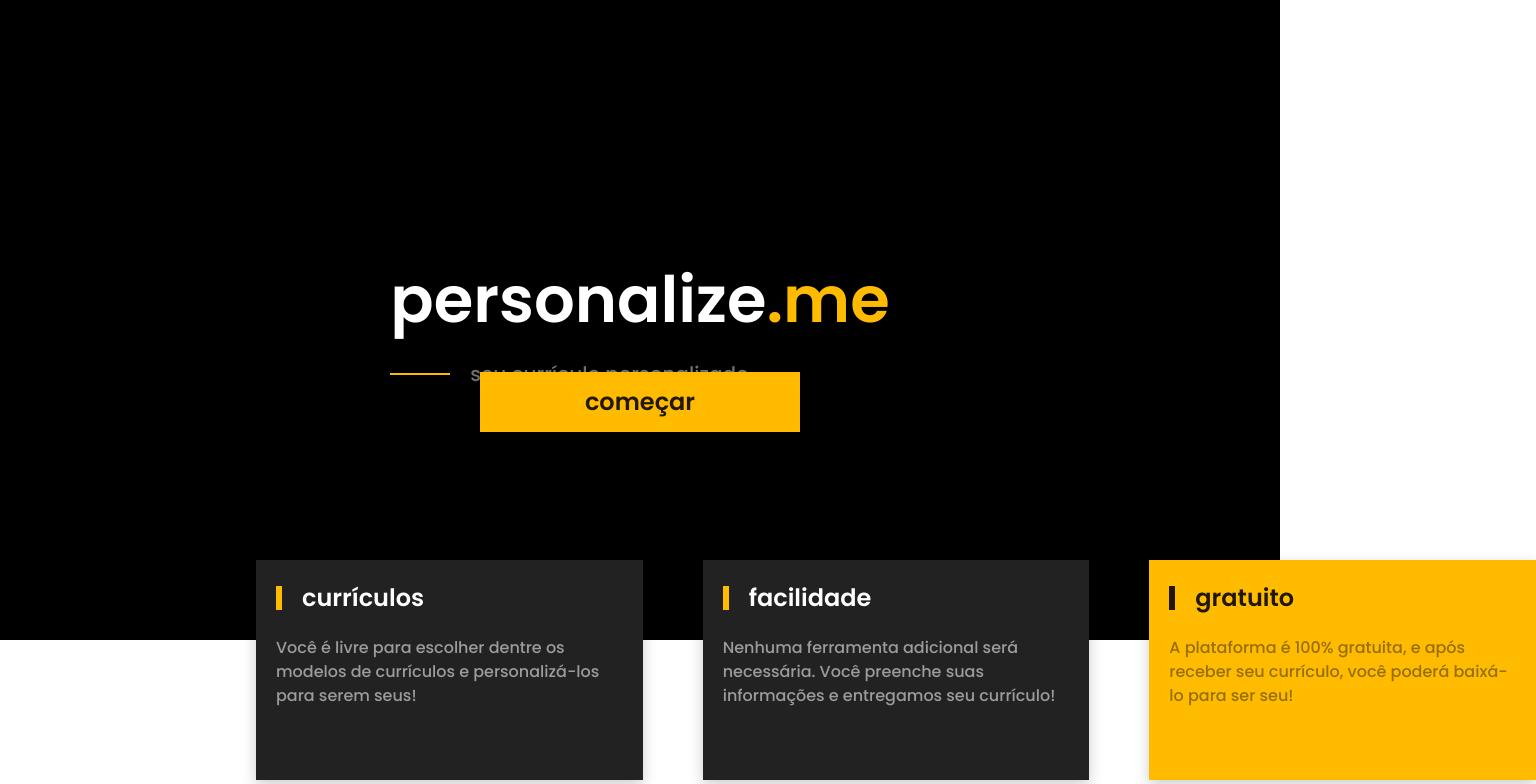
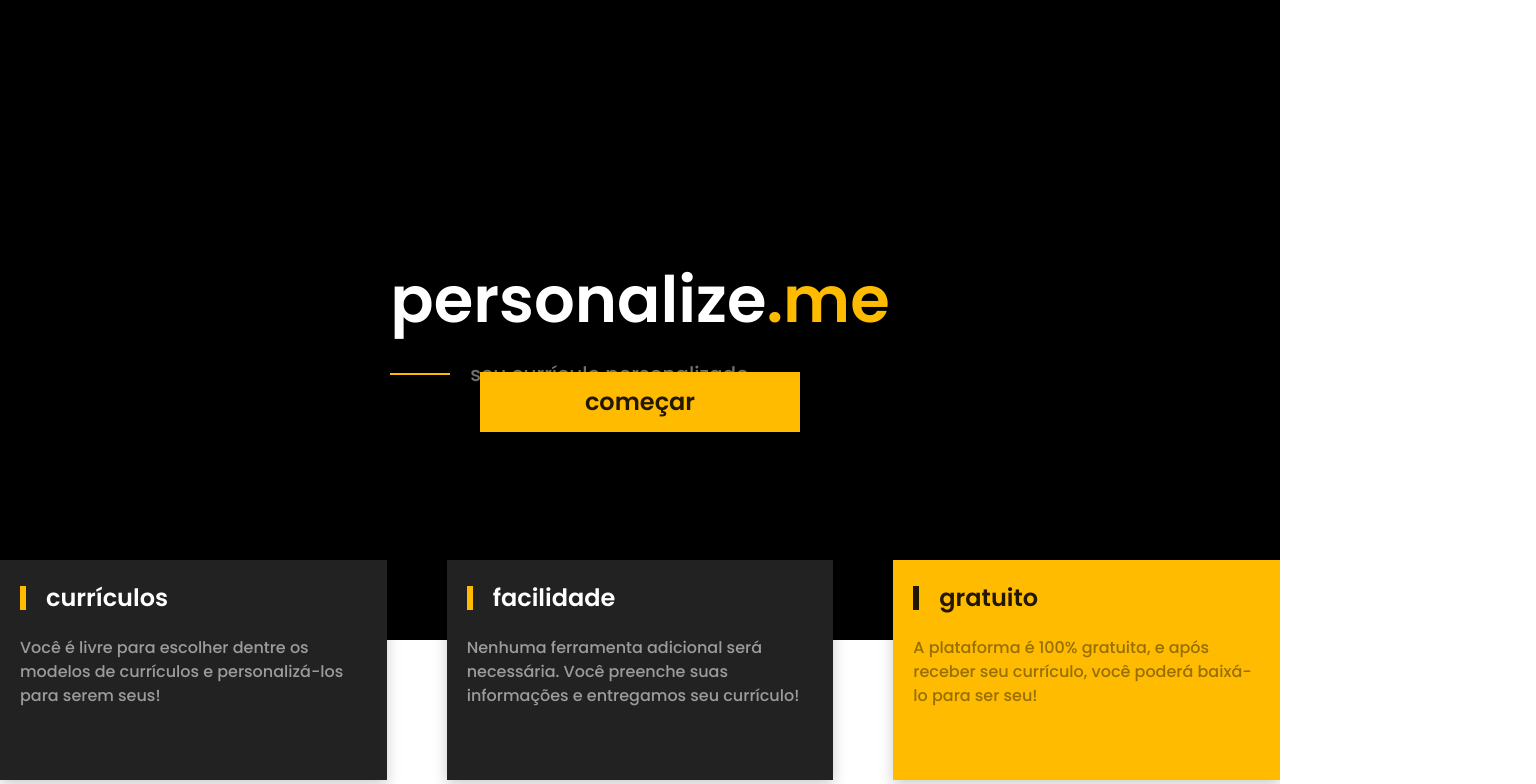
Before and after one commit to gabrielmenezesnog/burh-desafio-frontend, a Vue app: page / in a window 1280 px wide. Shown: the top 784 px of the page, 1536 px wide, since content can reach past the window. Built offline with nearby package versions, Linux system fonts and the light colour scheme.

Commit message:
fix: corrigindo posição dos cards

```diff
--- a/src/components/card/presentation-card/PresentationCard.vue
+++ b/src/components/card/presentation-card/PresentationCard.vue
@@ -24,7 +24,7 @@ defineProps<{ title: string; text: string; yellow?: boolean }>();
 .card-list {
   position: relative;
   top: -80px;
-  left: 20%;
+  justify-content: center;
   animation: slideUp 0.5s ease-in-out 0.5s;
   animation-fill-mode: backwards;
 }
@@ -44,6 +44,7 @@ defineProps<{ title: string; text: string; yellow?: boolean }>();
     gap: 0px;
     -ms-overflow-style: none;
     scrollbar-width: none;
+    justify-content: inherit;
   }
 
   .card-list::-webkit-scrollbar {
```
